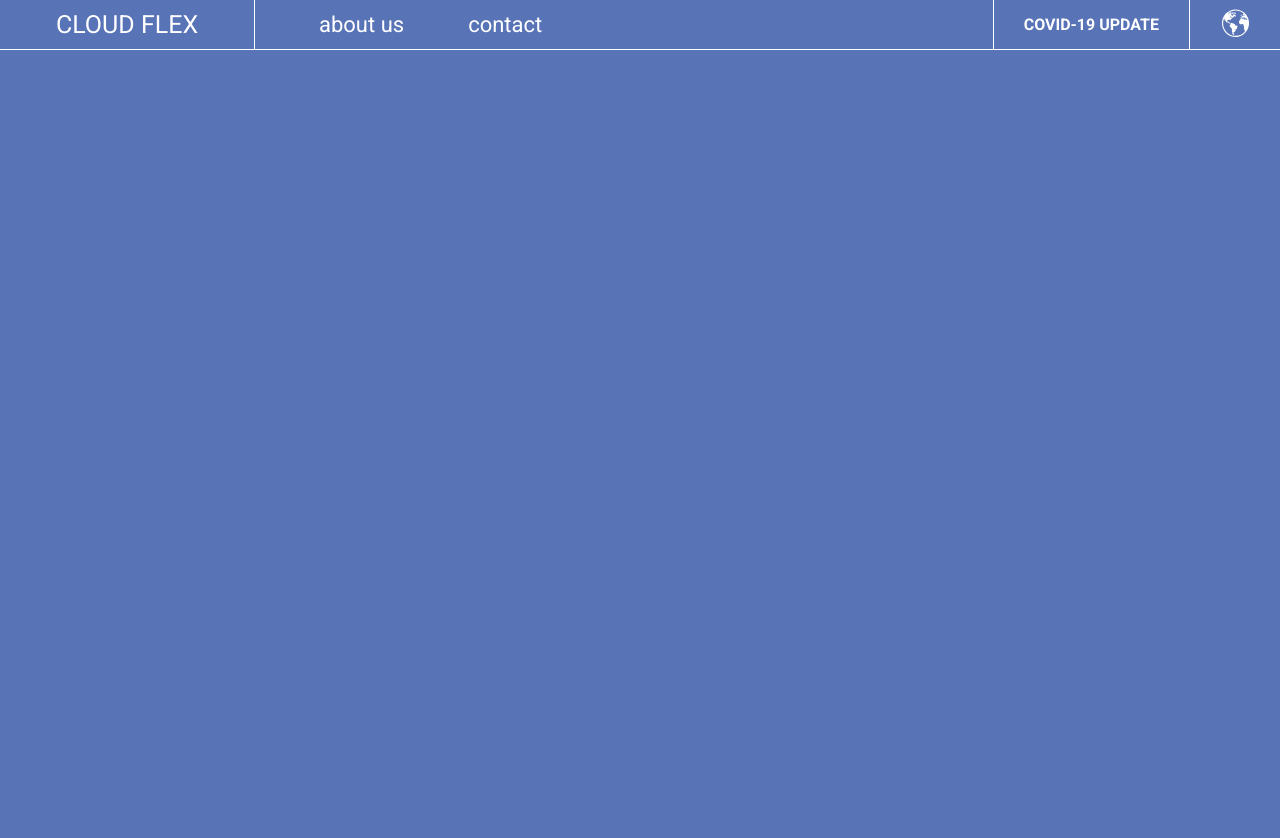
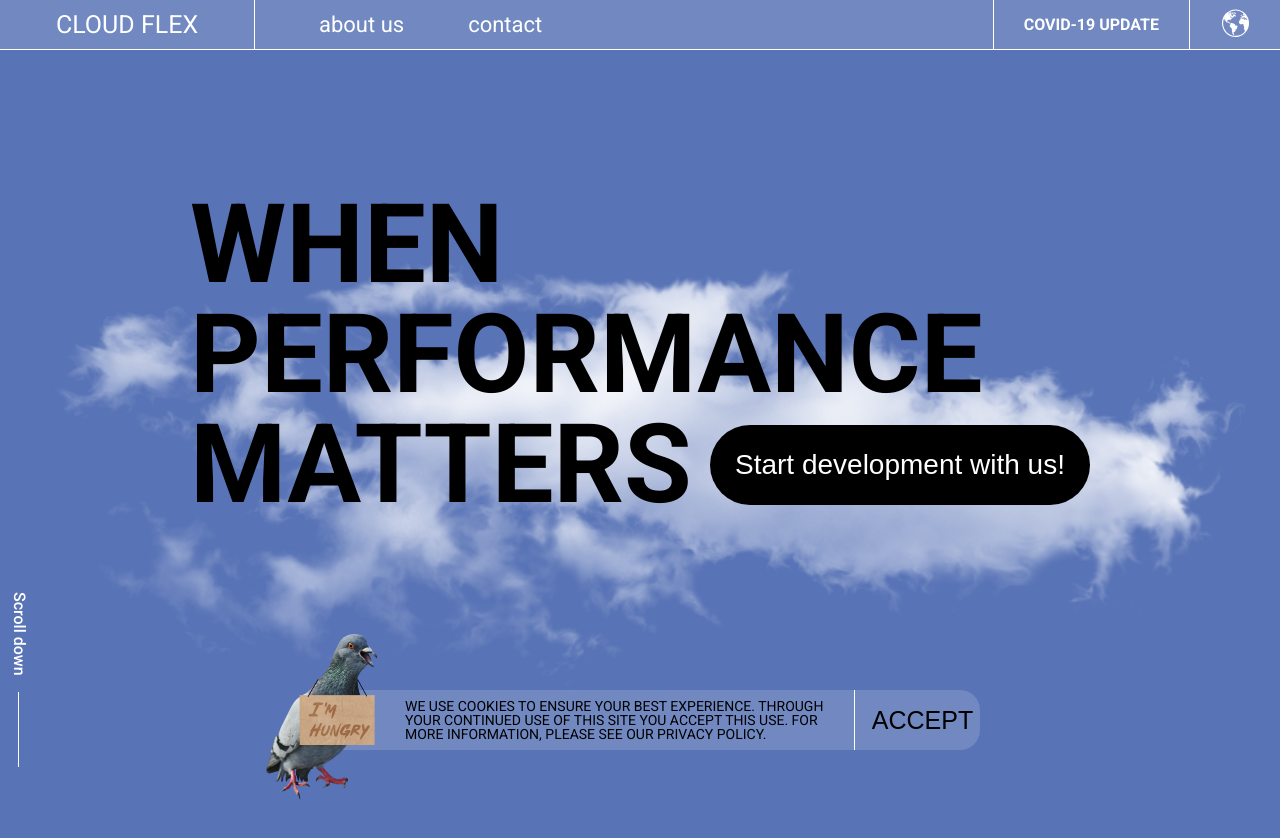
Before and after one commit to RafaelTagiev/landing_live_streaming, a website: page index.html in a window 1280 px wide. Before the commit the page ends 800 px from the top, so only its background shows below. Drawn offline with nearby package versions, Linux system fonts and the light colour scheme; files that its build step writes are made by us from their sources.

Commit message:
herp section implementation

```diff
--- a/index.html
+++ b/index.html
@@ -6,7 +6,8 @@
     <meta name="viewport" content="width=device-width, initial-scale=1.0">
     <link rel="preconnect" href="https://fonts.googleapis.com">
     <link rel="preconnect" href="https://fonts.gstatic.com" crossorigin>
-    <link href="https://fonts.googleapis.com/css2?family=Roboto:ital,wght@0,100..900;1,100..900&display=swap"rel="stylesheet">
+    <link href="https://fonts.googleapis.com/css2?family=Roboto:ital,wght@0,100..900;1,100..900&display=swap"
+        rel="stylesheet">
     <link rel="shortcut icon" href="assets/favicon.png" type="image/png">
     <link rel="stylesheet" href="dist/index.css">
     <title>Live Streaming</title>
@@ -42,6 +43,29 @@
             </nav>
         </div>
     </header>
+    <main class="main">
+        <section class="hero-section">
+            <div class="container">
+                <div class="hero">
+                    <div class="hero__content">
+                        <h1 class="hero__title">WHEN PERFORMANCE MATTERS</h1>
+                        <button class="hero__action-btn">Start development with us!</button>
+                    </div>
+                    <div class="hero__notify">
+                        <img src="assets/favicon.png" alt="pigeon img" class="hero__notify-img">
+                        <p class="hero__notify-content">WE USE COOKIES TO ENSURE YOUR BEST EXPERIENCE.
+                            THROUGH YOUR CONTINUED USE OF THIS SITE YOU ACCEPT THIS USE.
+                            FOR MORE INFORMATION, PLEASE SEE OUR PRIVACY POLICY.
+                        </p>
+                        <button class="hero__notify-btn">ACCEPT</button>
+                    </div>
+                    <div class="hero__scroll">
+                        <span class="hero__scroll-content">Scroll down</span>
+                    </div>
+                </div>
+            </div>
+        </section>
+    </main>
 </body>
 
 </html>
--- a/styles/_header.scss
+++ b/styles/_header.scss
@@ -6,7 +6,7 @@
 .header {
     width: 100%;
     height: 50px;
-    background-color: color.adjust(v.$color-white, $alpha: -1);
+    background-color: color.adjust(v.$color-white, $alpha: -0.85);
 
     border: {
         bottom: {
--- /dev/null
+++ b/styles/_hero.scss
@@ -0,0 +1,202 @@
+@use "variabels" as v;
+@use "mixins" as m;
+@use "placeholders";
+@use "sass:color";
+
+.hero {
+    position: relative;
+    max-width: 1260px;
+    height: 830px;
+    margin: 0 auto;
+    padding: 140px 0 0 0;
+    background: url(../assets/img/cloude.png) center/contain no-repeat;
+
+    &__content {
+        position: relative;
+        width: 900px;
+        margin: 0 auto;
+
+        .hero__title {
+            @include m.font(110px, 700, v.$color-black);
+            line-height: 1;
+        }
+
+        .hero__action-btn {
+            width: 380px;
+            height: 80px;
+            background-color: v.$color-black;
+            border-radius: 45px;
+
+            @include m.font(28px, 500, v.$color_white);
+            @include m.pos(absolute, 1, -1, bottom, right, 15px, 0);
+
+            &:hover {
+                background-color: color.adjust(v.$color-black, $alpha: -0.35)
+            }
+
+            &:focus-visible {
+                outline: 2px solid v.$color_white;
+            }
+        }
+
+        @media (max-width: v.$media_lg) {
+            width: 100%;
+            height: 500px;
+            max-width: 768px;
+
+            .hero__title {
+                @include m.font(100px, 700, v.$color-black);
+            }
+
+            .hero__action-btn {
+                @include m.pos(absolute, 1, -1, bottom, left, 0, 15px);
+            }
+        }
+
+        @media (max-width: v.$media_md) {
+            width: 100%;
+            height: 480px;
+            max-width: 560px;
+
+            .hero__title {
+                @include m.font(75px, 700, v.$color-black);
+            }
+
+            .hero__action-btn {
+                width: 260px;
+                height: 60px;
+                @include m.font(18px, 400, v.$color_white);
+            }
+        }
+
+        @media (max-width: v.$media_sm) {
+            height: 280px;
+            max-width: 350px;
+
+            .hero__title {
+                @include m.font(45px, 500, v.$color-black);
+            }
+        }
+    }
+
+    &__notify {
+        position: relative;
+        margin: 170px auto 0;
+        width: 680px;
+        height: 60px;
+        background-color: color.adjust(v.$color-white, $alpha: -0.85);
+        border-radius: 20px;
+
+        @include m.d-flex(end, center, nowrap, row, 10px);
+
+        &-img {
+            width: 126px;
+            height: 198px;
+
+            @include m.pos(absolute, 1, -1, top, left, -75px, -35px);
+        }
+
+        &-content {
+            width: 450px;
+            height: 100%;
+            border-right: 1px solid v.$color-white;
+            line-height: 1;
+            text-transform: uppercase;
+
+            @include m.font(14px, 400, v.$color-black);
+            @include m.d-flex(center, center, nowrap);
+        }
+
+        &-btn {
+            width: 115px;
+            text-transform: uppercase;
+
+            @include m.font(25px, 400, v.$color-black);
+            @extend %hover-white;
+
+            &:focus-visible {
+                outline: 2px solid v.$color_white;
+                border-radius: 4px;
+            }
+        }
+
+        @media (max-width: v.$media_md) {
+            width: 100%;
+            max-width: 450px;
+            height: fit-content;
+
+            @include m.d-flex(start, center, nowrap, column, 0, 0);
+
+            &-content {
+                width: 100%;
+                border-right: none;
+                border-bottom: 1px solid v.$color-white;
+                line-height: 1.3;
+                padding: 15px 10px 15px 90px;
+
+                @include m.font(12px, 400, v.$color-black);
+            }
+
+            &__notify {
+                margin: 140px auto 0;
+            }
+
+            &-btn {
+                padding: 15px 0;
+
+                @include m.font(30px, 400, v.$color-black);
+            }
+        }
+
+        @media (max-width: v.$media_sm) {
+            &-img {
+                @include m.pos(absolute, 1, -1, top, left, -45px, -15px);
+            }
+
+            &-content {
+                padding: 10px 10px 10px 100px;
+
+                @include m.font(11px, 400, v.$color-black);
+            }
+        }
+    }
+
+    &__scroll {
+        @include m.pos(absolute, 1, -1, bottom, left, 200px, 0px);
+
+        &-content {
+            position: relative;
+            writing-mode: vertical-rl;
+            cursor: pointer;
+
+            @include m.font(16px, 500, v.$color-white);
+
+            &::after {
+                @include m.pos(absolute, 1, -1, top, left, 100px, 8px);
+                display: block;
+                content: "";
+                width: 1px;
+                height: 75px;
+                background-color: v.$color-white;
+            }
+        }
+
+        @media (max-width: v.$media_lg) {
+            @include m.pos(absolute, 1, -1, bottom, left, 30px, 0px);
+        }
+
+        @media (max-width: v.$media_sm) {
+            @include m.pos(absolute, 1, -1, bottom, left, 120px, 0px);
+        }
+    }
+
+    @media (max-width: v.$media_md) {
+        padding: 110px 15px 0;
+        background: url(../assets/img/cloude.png) 0 25%/contain no-repeat;
+    }
+
+    @media (max-width: v.$media_sm) {
+        height: 700px;
+        background: url(../assets/img/cloude.png) 0 15%/contain no-repeat;
+    }
+}
--- a/styles/_importer.scss
+++ b/styles/_importer.scss
@@ -1,2 +1,3 @@
 @forward "basic";
 @forward "header";
+@forward "hero";
--- a/styles/_mixins.scss
+++ b/styles/_mixins.scss
@@ -7,3 +7,26 @@
     column-gap: $gapColumn;
     row-gap: $gapRaw;
 }
+
+@mixin font($size: 16px, $weight: 400, $color: #fff, $style: normal) {
+    font: {
+        size: $size;
+        weight: $weight;
+        style: $style;
+    }
+
+    color: $color;
+}
+
+@mixin pos($type: relative, $zIndex: 1, $inset: -1, $top-or-bottom: top, $left-or-right: left, $value1: 0, $value2: 0) {
+    position: $type;
+    z-index: $zIndex;
+
+    @if $inset > -1 {
+        inset: $inset;
+    }
+    @else {
+        #{$top-or-bottom}: $value1;
+        #{$left-or-right}: $value2;
+    }
+}
--- a/styles/_placeholders.scss
+++ b/styles/_placeholders.scss
@@ -6,6 +6,12 @@
     }
 }
 
+%hover-white {
+    &:hover {
+        color: v.$color-white;
+    }
+}
+
 %hover-black-icon {
     &:hover {
         stroke: v.$color-black;
```
